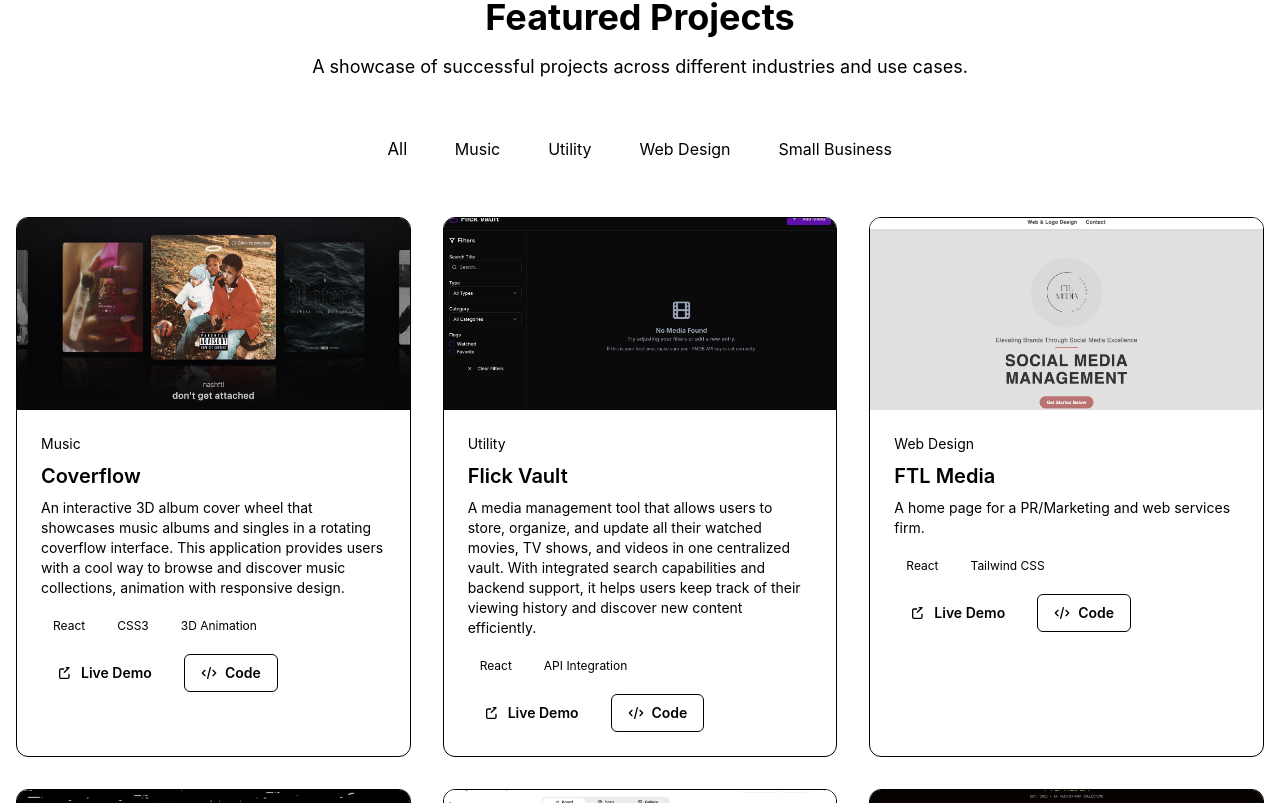
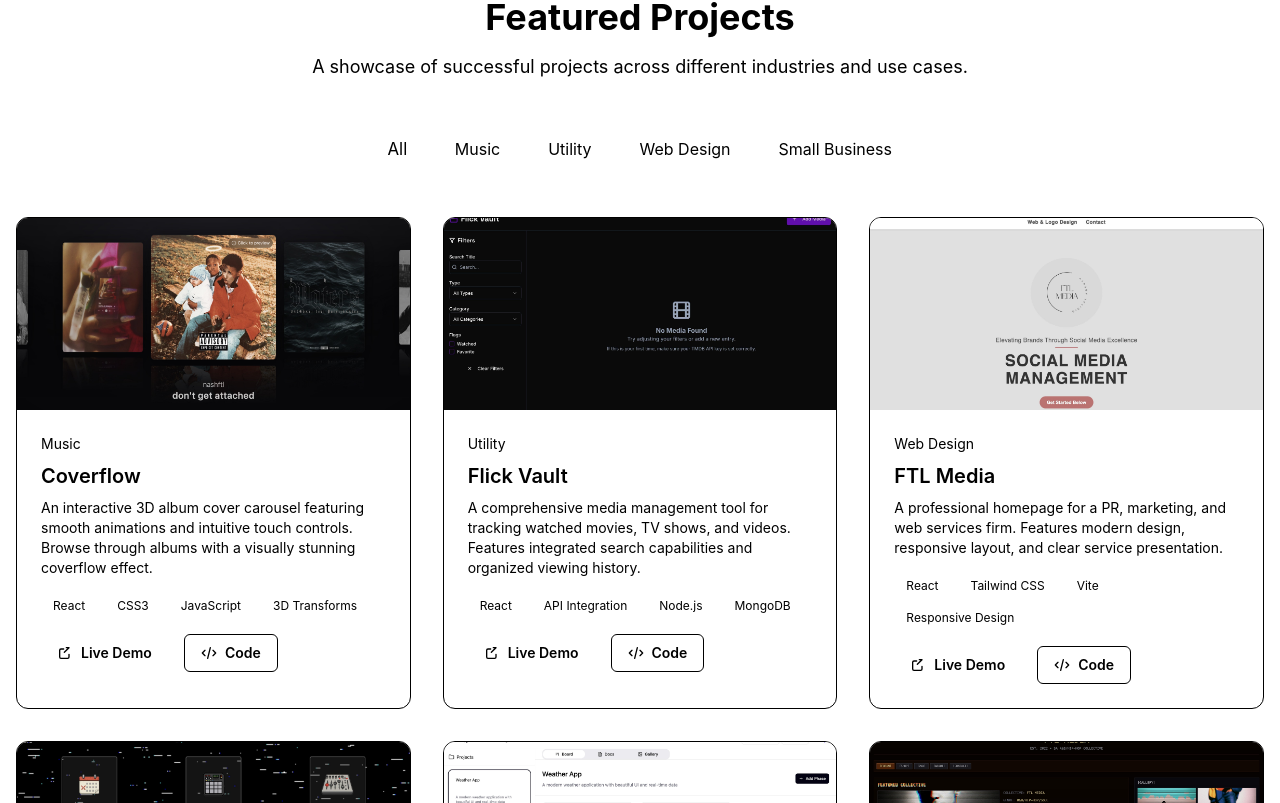
Before and after one commit to nashftl/FTL-MEDIA-HOMEPAGE, a React (Vite) app: page / in a window 1280 px wide. Shown: the part 1997-2800 px from the top of the page. Built offline with nearby package versions, Linux system fonts and the light colour scheme.

Commit message:
refactor: Update hero image import and enhance all featured project descriptions and tech stacks for clarity.

```diff
--- a/src/components/FeaturedProjects.jsx
+++ b/src/components/FeaturedProjects.jsx
@@ -10,9 +10,8 @@ const FeaturedProjects = () => {
       image: "/images/projects/cover-flow.jpg",
       category: "Music",
       title: "Coverflow",
-      description:
-        "An interactive 3D album cover wheel that showcases music albums and singles in a rotating coverflow interface. This application provides users with a cool way to browse and discover music collections, animation with responsive design.",
-      techTags: ["React", "CSS3", "3D Animation"],
+      description: "An interactive 3D album cover carousel featuring smooth animations and intuitive touch controls. Browse through albums with a visually stunning coverflow effect.",
+      techTags: ["React", "CSS3", "JavaScript", "3D Transforms"],
       liveDemo: "https://coverflow.netlify.app/",
       codeLink: "https://github.com/nashftl/coverflow-3d.git",
     },
@@ -21,9 +20,8 @@ const FeaturedProjects = () => {
       image: "/images/projects/Flick Vault.jpg",
       category: "Utility",
       title: "Flick Vault",
-      description:
-        "A media management tool that allows users to store, organize, and update all their watched movies, TV shows, and videos in one centralized vault. With integrated search capabilities and backend support, it helps users keep track of their viewing history and discover new content efficiently.",
-      techTags: ["React", "API Integration"],
+      description: "A comprehensive media management tool for tracking watched movies, TV shows, and videos. Features integrated search capabilities and organized viewing history.",
+      techTags: ["React", "API Integration", "Node.js", "MongoDB"],
       liveDemo: "https://flick-vault.netlify.app/",
       codeLink: "https://github.com/nashftl/flick-vault.git",
     },
@@ -32,8 +30,8 @@ const FeaturedProjects = () => {
       image: "/images/projects/ftl-media.netlify.app.jpg",
       category: "Web Design",
       title: "FTL Media",
-      description: "A home page for a PR/Marketing and web services firm.",
-      techTags: ["React", "Tailwind CSS"],
+      description: "A professional homepage for a PR, marketing, and web services firm. Features modern design, responsive layout, and clear service presentation.",
+      techTags: ["React", "Tailwind CSS", "Vite", "Responsive Design"],
       liveDemo: "https://ftl-media.netlify.app/",
       codeLink: "https://github.com/nashftl/ftl-media.git",
     },
@@ -42,8 +40,8 @@ const FeaturedProjects = () => {
       image: "/images/projects/ftl-radio.jpg",
       category: "Music",
       title: "FTL Radio",
-      description: "A homepage for record label, FTL Radio.",
-      techTags: ["React", "Framer Motion", "Three.js", "Contentful"],
+      description: "An immersive homepage for FTL Radio record label featuring 3D visuals, smooth animations, and dynamic content management for showcasing artists and releases.",
+      techTags: ["React", "Three.js", "Framer Motion", "Contentful CMS"],
       liveDemo: "https://ftlradio.netlify.app/",
       codeLink: "https://github.com/nashftl/ftl-radio-homepage.git",
     },
@@ -52,9 +50,8 @@ const FeaturedProjects = () => {
       image: "/images/projects/label-ops.jpg",
       category: "Utility",
       title: "Label Ops",
-      description:
-        "An operations dashboard tailored for music labels, designed to monitor and track all aspects of label management. From tracking releases and artist activities to overseeing administrative tasks, this platform streamlines workflows with user login and admin profile features for secure and efficient management.",
-      techTags: ["React", "Dashboard", "Auth"],
+      description: "An operations dashboard for music labels to monitor releases, track artist activities, and manage administrative tasks with secure authentication and role-based access.",
+      techTags: ["React", "Node.js", "Express", "PostgreSQL", "Auth"],
       liveDemo: "https://label-ops.netlify.app/",
       codeLink: "https://github.com/nashftl/label-ops.git",
     },
@@ -63,9 +60,8 @@ const FeaturedProjects = () => {
       image: "/images/projects/retro.jpg",
       category: "Web Design",
       title: "Retro Artist Portfolio",
-      description:
-        "Retro-styled homepage template for music labels or artist collectives. This portfolio site combines vintage design elements with modern web functionality to create a unique online presence for the label or collective.",
-      techTags: ["HTML/CSS", "Retro Design"],
+      description: "A vintage-styled portfolio template for music labels and artist collectives. Combines retro aesthetics with modern web functionality for a unique online presence.",
+      techTags: ["HTML/CSS", "JavaScript", "Retro Design", "Responsive"],
       liveDemo: "https://retro-artist-portfolio.netlify.app/",
       codeLink: "https://github.com/nashftl/retro-label-portfolio.git",
     },
@@ -74,9 +70,8 @@ const FeaturedProjects = () => {
       image: "/images/projects/spaza.jpg",
       category: "Small Business",
       title: "Spaza Shop",
-      description:
-        "An e-commerce platform featuring a product catalog, shopping cart, and checkout system. Designed to provide an online shopping experience, this store supports product browsing, order management, and secure transactions, catering to small businesses looking to establish an online storefront.",
-      techTags: ["React", "E-commerce"],
+      description: "A full-featured e-commerce platform with product catalog, shopping cart, and secure checkout. Designed for small businesses establishing an online storefront.",
+      techTags: ["React", "Tailwind CSS", "Context API", "E-commerce"],
       liveDemo: "https://spaza-shop.netlify.app/",
       codeLink: "https://github.com/nashftl/spaza-shop.git",
     },
@@ -85,8 +80,8 @@ const FeaturedProjects = () => {
       image: "/images/projects/sunglass.jpg",
       category: "Small Business",
       title: "Sunglass E-commerce",
-      description: "A premium e-commerce experience for sunglasses.",
-      techTags: ["React", "Tailwind CSS"],
+      description: "A premium e-commerce experience for sunglasses featuring elegant product displays, filtering options, and smooth checkout flow for luxury retail.",
+      techTags: ["React", "Tailwind CSS", "React Router", "Vite"],
       liveDemo: "https://sunglass-e-commerce.netlify.app",
       codeLink: "https://github.com/nashftl/Sunglasses-E-commerce-Website---FIGMA",
     },
@@ -95,8 +90,8 @@ const FeaturedProjects = () => {
       image: "/images/projects/coding-planner.jpg",
       category: "Utility",
       title: "Coding Planner",
-      description: "A planning tool for developers.",
-      techTags: ["React", "Productivity"],
+      description: "A productivity tool for developers to plan projects, track tasks, and manage coding workflows. Features drag-and-drop boards and progress tracking.",
+      techTags: ["React", "Tailwind CSS", "Drag & Drop", "Local Storage"],
       liveDemo: "https://coding-planner.netlify.app",
       codeLink: "https://github.com/nashftl/Coding-Planner-Board",
     },
--- a/src/components/Hero.jsx
+++ b/src/components/Hero.jsx
@@ -1,5 +1,6 @@
 import React from "react";
 import { useScrollAnimation } from "../hooks/useScrollAnimation";
+import heroImage from "../assets/images/hero-image.jpg";
 
 const Hero = () => {
   const { ref: heroRef, isVisible } = useScrollAnimation({ threshold: 0.2 });
@@ -60,7 +61,7 @@ const Hero = () => {
         {/* Hero Image */}
         <div className="md:w-1/2 mt-10 md:mt-0 px-4">
           <img
-            src="/src/assets/images/hero-image.jpg"
+            src={heroImage}
             alt="Web Services Portfolio Showcase"
             className="w-full h-auto rounded-lg shadow-2xl transition-transform duration-500 hover:scale-105"
             width="600"
```
